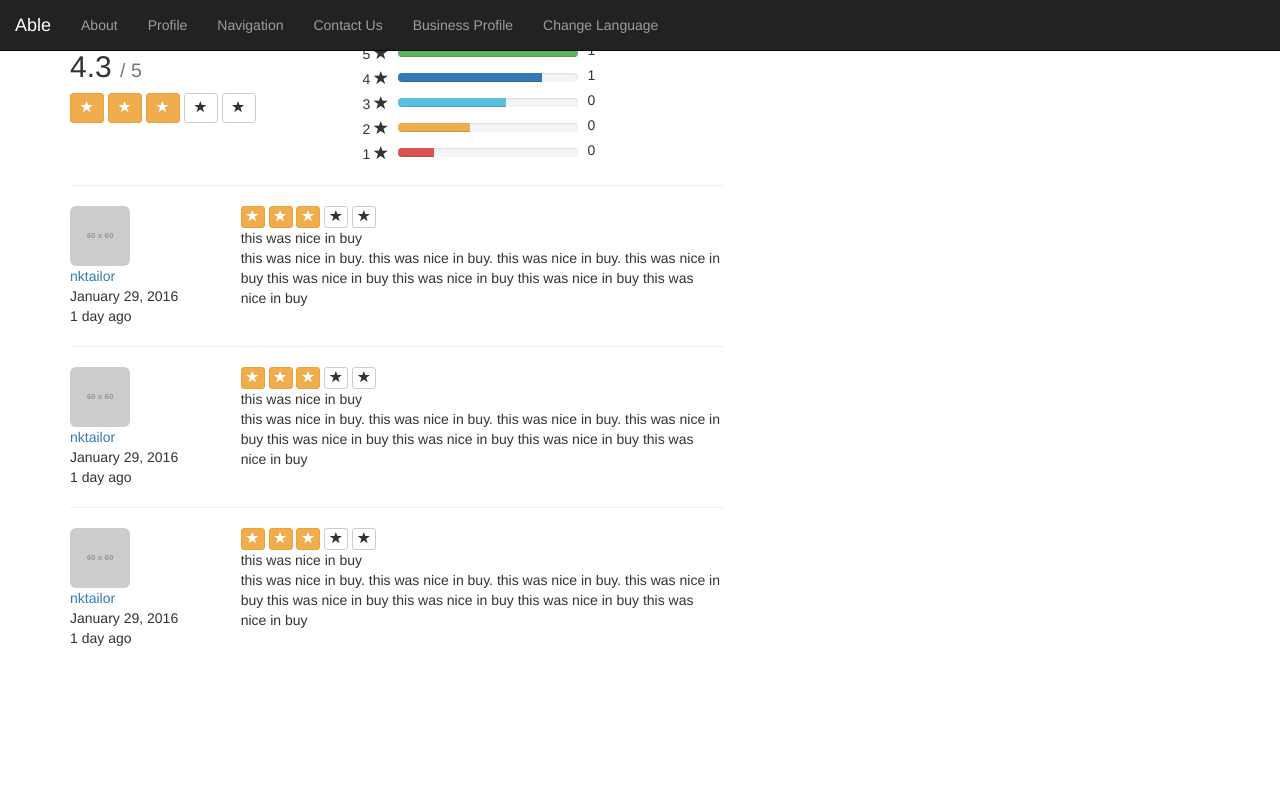
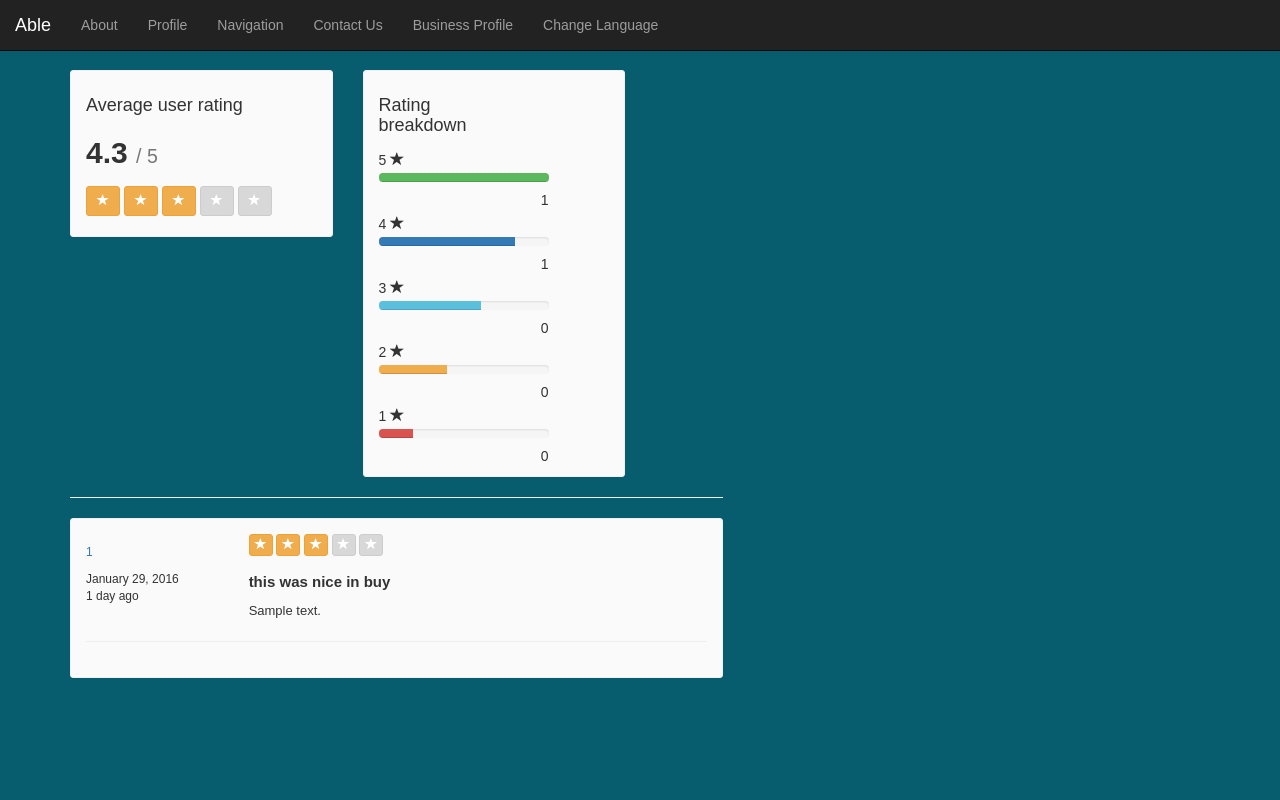
Before and after one commit to WSU-4110/Able, a Flask app: page /reviews in a window 1280 px wide; the page is wider, and only the part inside the window is pictured. Run offline with Flask 2, Linux system fonts and the light colour scheme; tables that the repository leaves empty hold one stand-in row (values such as "Sample post"); grey boxes labelled with a size stand in for pictures from a placeholder-image service; data that the repository does not hold is empty; some libraries are stand-ins or nearby versions.

Commit message:
reviews page w reviews from database

```diff
--- a/app/routes.py
+++ b/app/routes.py
@@ -27,13 +27,9 @@ def write_review():
 
 @app.route('/reviews')
 def reviews():
-    connection = sqlite3.connect("app/able.db")
-    crsr = connection.cursor()
-    crsr.execute("SELECT * FROM reviews WHERE LOCATION='id'")
-    ans = crsr.fetchall()
-    for i in ans:
-        print(i)
-    return render_template('reviews.html')
+    reviews = Reviews.query.filter_by(location=1)
+
+    return render_template('reviews.html', reviews=reviews)
 
 
 @app.route('/navigation')
--- a/app/static/css/style.css
+++ b/app/static/css/style.css
@@ -11,7 +11,7 @@
 
 
         #map {
-        height: 90%;
+        height: 100%;
       }
       /* Optional: Makes the sample page fill the window. */
       html, body {
@@ -94,7 +94,8 @@
               padding-top: 0;
           }
           body {
-              padding-top: 0;
+              padding-top: 70px;
+              background-color: #075d6e;
           }
           .btn-grey{
             background-color:#D8D8D8;
@@ -105,6 +106,13 @@
             border:1px solid #EFEFEF;
             padding:15px 15px 20px 15px;
             border-radius:3px;
+        }
+        .rating-breakdown{
+            background-color:#FAFAFA;
+            border:1px solid #EFEFEF;
+            padding:15px 200px 330px 15px;
+            border-radius:3px;
+
         }
         .bold{
             font-weight:700;
--- a/app/templates/main.html
+++ b/app/templates/main.html
@@ -10,10 +10,7 @@
     <link rel="stylesheet" href="{{ url_for('static', filename='css/style.css') }}">
   </head>
   <body>
-    <div id="top">
-        <h1>Able </h1>
-        <span id="menuicon" style="font-size:30px;cursor:pointer" onclick="openNav()">&#9776;</span>
-    </div>
+
     <div class="pac-card" id="pac-card">
       <div>
         <div id="title">
--- a/app/templates/reviews.html
+++ b/app/templates/reviews.html
@@ -2,6 +2,7 @@
 <!------ Include the above in your HEAD tag ---------->
 
 <!DOCTYPE html>
+{% block content %}
 <html lang="en">
   <head>
     <meta charset="utf-8">
@@ -11,12 +12,11 @@
     <meta name="description" content="">
     <meta name="author" content="">
     <link rel="icon" href="favicon.ico">
-    <link rel="stylesheet" type="text/css" href="{{ url_for('static', filename='style.css') }}">
+    <link rel="stylesheet" type="text/css" href="{{ url_for('static', filename='css/style.css') }}">
   </head>
 
-  {% block content %}
+
   <body>
-
     <div class="container">
 		<div class="row">
 			<div class="col-sm-3">
@@ -41,12 +41,13 @@
 				</div>
 			</div>
             <div class="col-sm-3">
+                <div class = "rating-breakdown">
                     <h4>Rating breakdown</h4>
                     <div class="pull-left">
                         <div class="pull-left" style="width:35px; line-height:1;">
                             <div style="height:9px; margin:5px 0;">5 <span class="glyphicon glyphicon-star"></span></div>
                         </div>
-					<div class="pull-left" style="width:180px;">
+                        <div class="pull-left" style="width:170px;">
                             <div class="progress" style="height:9px; margin:8px 0;">
                               <div class="progress-bar progress-bar-success" role="progressbar" aria-valuenow="5" aria-valuemin="0" aria-valuemax="5" style="width: 1000%">
                                 <span class="sr-only">80% Complete (danger)</span>
@@ -59,7 +60,7 @@
                         <div class="pull-left" style="width:35px; line-height:1;">
                             <div style="height:9px; margin:5px 0;">4 <span class="glyphicon glyphicon-star"></span></div>
                         </div>
-					<div class="pull-left" style="width:180px;">
+                        <div class="pull-left" style="width:170px;">
                             <div class="progress" style="height:9px; margin:8px 0;">
                               <div class="progress-bar progress-bar-primary" role="progressbar" aria-valuenow="4" aria-valuemin="0" aria-valuemax="5" style="width: 80%">
                                 <span class="sr-only">80% Complete (danger)</span>
@@ -72,7 +73,7 @@
                         <div class="pull-left" style="width:35px; line-height:1;">
                             <div style="height:9px; margin:5px 0;">3 <span class="glyphicon glyphicon-star"></span></div>
                         </div>
-					<div class="pull-left" style="width:180px;">
+                        <div class="pull-left" style="width:170px;">
                             <div class="progress" style="height:9px; margin:8px 0;">
                               <div class="progress-bar progress-bar-info" role="progressbar" aria-valuenow="3" aria-valuemin="0" aria-valuemax="5" style="width: 60%">
                                 <span class="sr-only">80% Complete (danger)</span>
@@ -85,7 +86,7 @@
                         <div class="pull-left" style="width:35px; line-height:1;">
                             <div style="height:9px; margin:5px 0;">2 <span class="glyphicon glyphicon-star"></span></div>
                         </div>
-					<div class="pull-left" style="width:180px;">
+                        <div class="pull-left" style="width:170px;">
                             <div class="progress" style="height:9px; margin:8px 0;">
                               <div class="progress-bar progress-bar-warning" role="progressbar" aria-valuenow="2" aria-valuemin="0" aria-valuemax="5" style="width: 40%">
                                 <span class="sr-only">80% Complete (danger)</span>
@@ -98,7 +99,7 @@
                         <div class="pull-left" style="width:35px; line-height:1;">
                             <div style="height:9px; margin:5px 0;">1 <span class="glyphicon glyphicon-star"></span></div>
                         </div>
-					<div class="pull-left" style="width:180px;">
+                        <div class="pull-left" style="width:170px;">
                             <div class="progress" style="height:9px; margin:8px 0;">
                               <div class="progress-bar progress-bar-danger" role="progressbar" aria-valuenow="1" aria-valuemin="0" aria-valuemax="5" style="width: 20%">
                                 <span class="sr-only">80% Complete (danger)</span>
@@ -109,16 +110,18 @@
                     </div>
                 </div>
             </div>
-
+        </div>
         <div class="row">
 			<div class="col-sm-7">
 				<hr/>
 				<div class="review-block">
+                    {% for i in reviews %}
                         <div class="row">
                             <div class="col-sm-3">
-							<img src="http://dummyimage.com/60x60/666/ffffff&text=No+Image" class="img-rounded">
-							<div class="review-block-name"><a href="#">nktailor</a></div>
+
+							    <div class="review-block-name"><a href="#">{{i.user}}</a></div>
 							    <div class="review-block-date">January 29, 2016<br/>1 day ago</div>
+
 						</div>
 						    <div class="col-sm-9">
 							<div class="review-block-rate">
@@ -139,73 +142,16 @@
 								</button>
 							</div>
 							<div class="review-block-title">this was nice in buy</div>
-							<div class="review-block-description">this was nice in buy. this was nice in buy. this was nice in buy. this was nice in buy this was nice in buy this was nice in buy this was nice in buy this was nice in buy</div>
+							<div class="review-block-description">{{ i.review }}</div>
 						</div>
 					    </div>
 					    <hr/>
-					<div class="row">
-						<div class="col-sm-3">
-							<img src="http://dummyimage.com/60x60/666/ffffff&text=No+Image" class="img-rounded">
-							<div class="review-block-name"><a href="#">nktailor</a></div>
-							<div class="review-block-date">January 29, 2016<br/>1 day ago</div>
-						</div>
-						<div class="col-sm-9">
-							<div class="review-block-rate">
-								<button type="button" class="btn btn-warning btn-xs" aria-label="Left Align">
-								  <span class="glyphicon glyphicon-star" aria-hidden="true"></span>
-								</button>
-								<button type="button" class="btn btn-warning btn-xs" aria-label="Left Align">
-								  <span class="glyphicon glyphicon-star" aria-hidden="true"></span>
-								</button>
-								<button type="button" class="btn btn-warning btn-xs" aria-label="Left Align">
-								  <span class="glyphicon glyphicon-star" aria-hidden="true"></span>
-								</button>
-								<button type="button" class="btn btn-default btn-grey btn-xs" aria-label="Left Align">
-								  <span class="glyphicon glyphicon-star" aria-hidden="true"></span>
-								</button>
-								<button type="button" class="btn btn-default btn-grey btn-xs" aria-label="Left Align">
-								  <span class="glyphicon glyphicon-star" aria-hidden="true"></span>
-								</button>
-							</div>
-							<div class="review-block-title">this was nice in buy</div>
-							<div class="review-block-description">this was nice in buy. this was nice in buy. this was nice in buy. this was nice in buy this was nice in buy this was nice in buy this was nice in buy this was nice in buy</div>
-						</div>
-					</div>
-					<hr/>
-					<div class="row">
-						<div class="col-sm-3">
-							<img src="http://dummyimage.com/60x60/666/ffffff&text=No+Image" class="img-rounded">
-							<div class="review-block-name"><a href="#">nktailor</a></div>
-							<div class="review-block-date">January 29, 2016<br/>1 day ago</div>
-						</div>
-						<div class="col-sm-9">
-							<div class="review-block-rate">
-								<button type="button" class="btn btn-warning btn-xs" aria-label="Left Align">
-								  <span class="glyphicon glyphicon-star" aria-hidden="true"></span>
-								</button>
-								<button type="button" class="btn btn-warning btn-xs" aria-label="Left Align">
-								  <span class="glyphicon glyphicon-star" aria-hidden="true"></span>
-								</button>
-								<button type="button" class="btn btn-warning btn-xs" aria-label="Left Align">
-								  <span class="glyphicon glyphicon-star" aria-hidden="true"></span>
-								</button>
-								<button type="button" class="btn btn-default btn-grey btn-xs" aria-label="Left Align">
-								  <span class="glyphicon glyphicon-star" aria-hidden="true"></span>
-								</button>
-								<button type="button" class="btn btn-default btn-grey btn-xs" aria-label="Left Align">
-								  <span class="glyphicon glyphicon-star" aria-hidden="true"></span>
-								</button>
-							</div>
-							<div class="review-block-title">this was nice in buy</div>
-							<div class="review-block-description">this was nice in buy. this was nice in buy. this was nice in buy. this was nice in buy this was nice in buy this was nice in buy this was nice in buy this was nice in buy</div>
+                    {% endfor %}
+
 				</div>
 			</div>
 		</div>
-			</div>
-		</div>
-
     </div> <!-- /container -->
-
   </body>
 {% endblock %}
 </html>
--- a/app/templates/writereview.html
+++ b/app/templates/writereview.html
@@ -1,5 +1,5 @@
 {% extends "base.html" %}
-{% block app_content %}
+{% block content %}
 <!DOCTYPE html>
 <html lang="en">
 <head>
```
Lines whose indentation alone changed are shown as unchanged.
